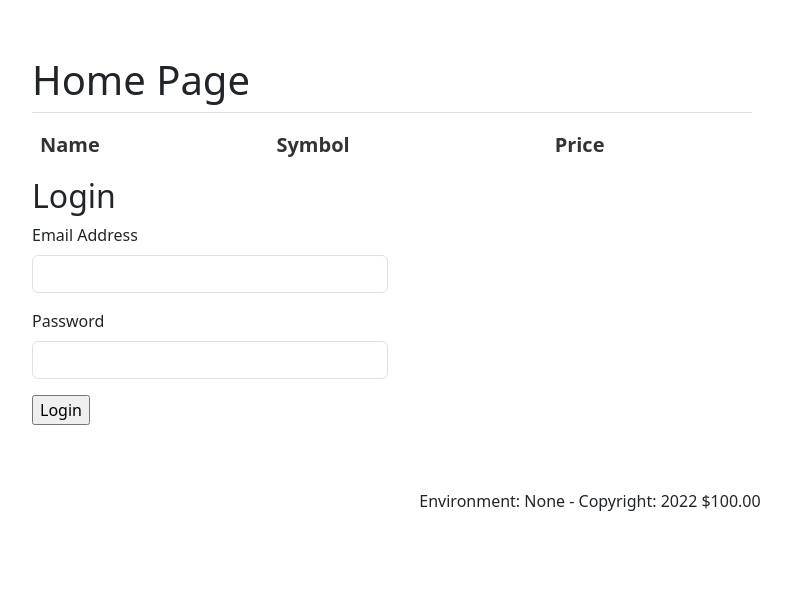
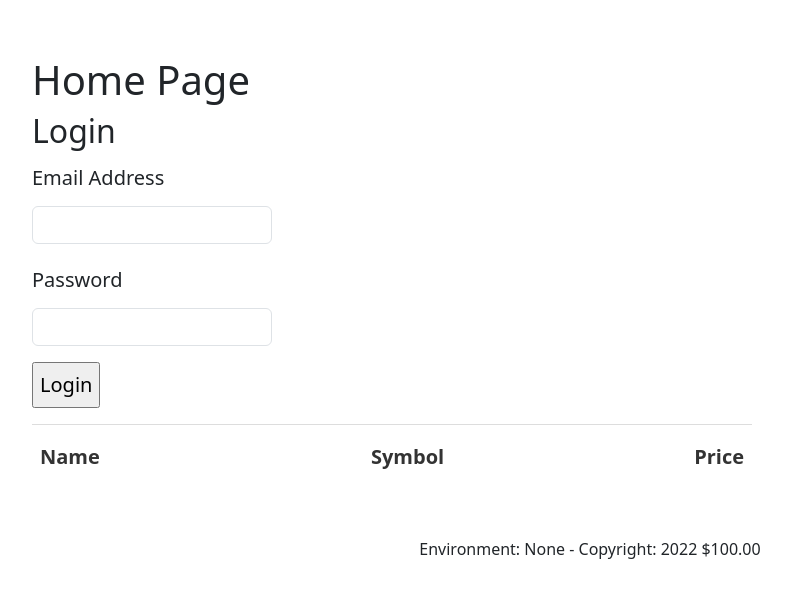
Before and after one commit to MaxLozada/Project-4, a Flask app: page / in a window 1280 px wide. Shown: the part 56-654 px from the top of the page, without its empty margins (50-841 px from the left). Run offline with Flask 2, Linux system fonts and the light colour scheme; lists and menus that the app fills with data are empty; parts of the project's set-up code (start-up, migrations or seed data) failed here and were passed over; some libraries are stand-ins or nearby versions.

Commit message:
Updating html

```diff
--- a/app/simple_pages/__init__.py
+++ b/app/simple_pages/__init__.py
@@ -24,7 +24,7 @@ for x in coins[0:1]:
 
     crypto_1_num = '1',
 
-    crypto_1_index = x['name'], x['symbol'], "{:,}".format(round(x['quote']['USD']['price'], 2)),
+    crypto_1_index = x['name'], x['symbol'], '$' + "{:,}".format(round(x['quote']['USD']['price'], 2)),
 
     crypto_1_rest = "{:,}".format(round(x['quote']['USD']['percent_change_24h'], 2)), \
                     "{:,}".format(round(x['quote']['USD']['percent_change_7d'], 2)),\
@@ -36,7 +36,7 @@ for x in coins[0:2]:
 
     crypto_2_num = '2',
 
-    crypto_2_index = x['name'], x['symbol'], "{:,}".format(round(x['quote']['USD']['price'], 2)),
+    crypto_2_index = x['name'], x['symbol'], '$' + "{:,}".format(round(x['quote']['USD']['price'], 2)),
 
     crypto_2_rest = "{:,}".format(round(x['quote']['USD']['percent_change_24h'], 2)), \
                     "{:,}".format(round(x['quote']['USD']['percent_change_7d'], 2)), \
@@ -48,7 +48,7 @@ for x in coins[0:3]:
 
     crypto_3_num = '3',
 
-    crypto_3_index = x['name'], x['symbol'], "{:,}".format(round(x['quote']['USD']['price'], 4)),
+    crypto_3_index = x['name'], x['symbol'], '$' + "{:,}".format(round(x['quote']['USD']['price'], 4)),
 
     crypto_3_rest = "{:,}".format(round(x['quote']['USD']['percent_change_24h'], 4)), \
                     "{:,}".format(round(x['quote']['USD']['percent_change_7d'], 4)), \
@@ -60,7 +60,7 @@ for x in coins[0:4]:
 
     crypto_4_num = '4',
 
-    crypto_4_index = x['name'], x['symbol'], "{:,}".format(round(x['quote']['USD']['price'], 4))
+    crypto_4_index = x['name'], x['symbol'], '$' + "{:,}".format(round(x['quote']['USD']['price'], 4))
 
     crypto_4_rest = "{:,}".format(round(x['quote']['USD']['percent_change_24h'], 4)), \
                     "{:,}".format(round(x['quote']['USD']['percent_change_7d'], 4)), \
@@ -72,7 +72,7 @@ for x in coins[0:5]:
 
     crypto_5_num = '5',
 
-    crypto_5_index = x['name'], x['symbol'], "{:,}".format(round(x['quote']['USD']['price'], 2)),
+    crypto_5_index = x['name'], x['symbol'], '$' + "{:,}".format(round(x['quote']['USD']['price'], 2)),
 
     crypto_5_rest = "{:,}".format(round(x['quote']['USD']['percent_change_24h'], 2)), \
                     "{:,}".format(round(x['quote']['USD']['percent_change_7d'], 2)), \
@@ -98,6 +98,9 @@ headings_index = ("Name", "Symbol", "Price")
 data_index = (
     crypto_1_index,
     crypto_2_index,
+    crypto_3_index,
+    crypto_4_index,
+    crypto_5_index,
 )
 
 
--- a/app/simple_pages/templates/index.html
+++ b/app/simple_pages/templates/index.html
@@ -5,6 +5,22 @@
 
             <h1>Home Page</h1>
             <body>
+            {% if current_user.is_authenticated == false %}
+            <aside class="col-4">
+                <h2>Login</h2>
+                <form action="{{ url_for('auth.login') }}" method=post>
+                    <dl>
+                        {{ form.csrf_token }}
+                        {{ render_field(form.email) }}
+                        {{ render_field(form.password) }}
+                    </dl>
+                    <p><input type=submit value=Login>
+                </form>
+            </aside>
+        {% endif %}
+        </article>
+
+        <article class="col-8 lh-lg fs-5">
             <table id="customers">
                 <tr>
                     {% for header in headings %}
@@ -46,22 +62,18 @@
   background-color: white;
   color: #333333;
 }
+
+#customers th:last-child,
+#customers td:last-child {
+    text-align: right;
+}
+
+#customers th:nth-last-child(2),
+#customers td:nth-last-child(2) {
+    text-align: center;
+}
+
 </style>
-        </article>
-        {% if current_user.is_authenticated == false %}
-            <aside class="col-4">
-                <h2>Login</h2>
-                <form action="{{ url_for('auth.login') }}" method=post>
-                    <dl>
-                        {{ form.csrf_token }}
-                        {{ render_field(form.email) }}
-                        {{ render_field(form.password) }}
-                    </dl>
-                    <p><input type=submit value=Login>
-                </form>
-            </aside>
-        {% endif %}
 
-    </div>
 {% endblock %}
 </article>
```
Also changed, not shown: tests/simple_pages_test.py (+12 -0 lines).
